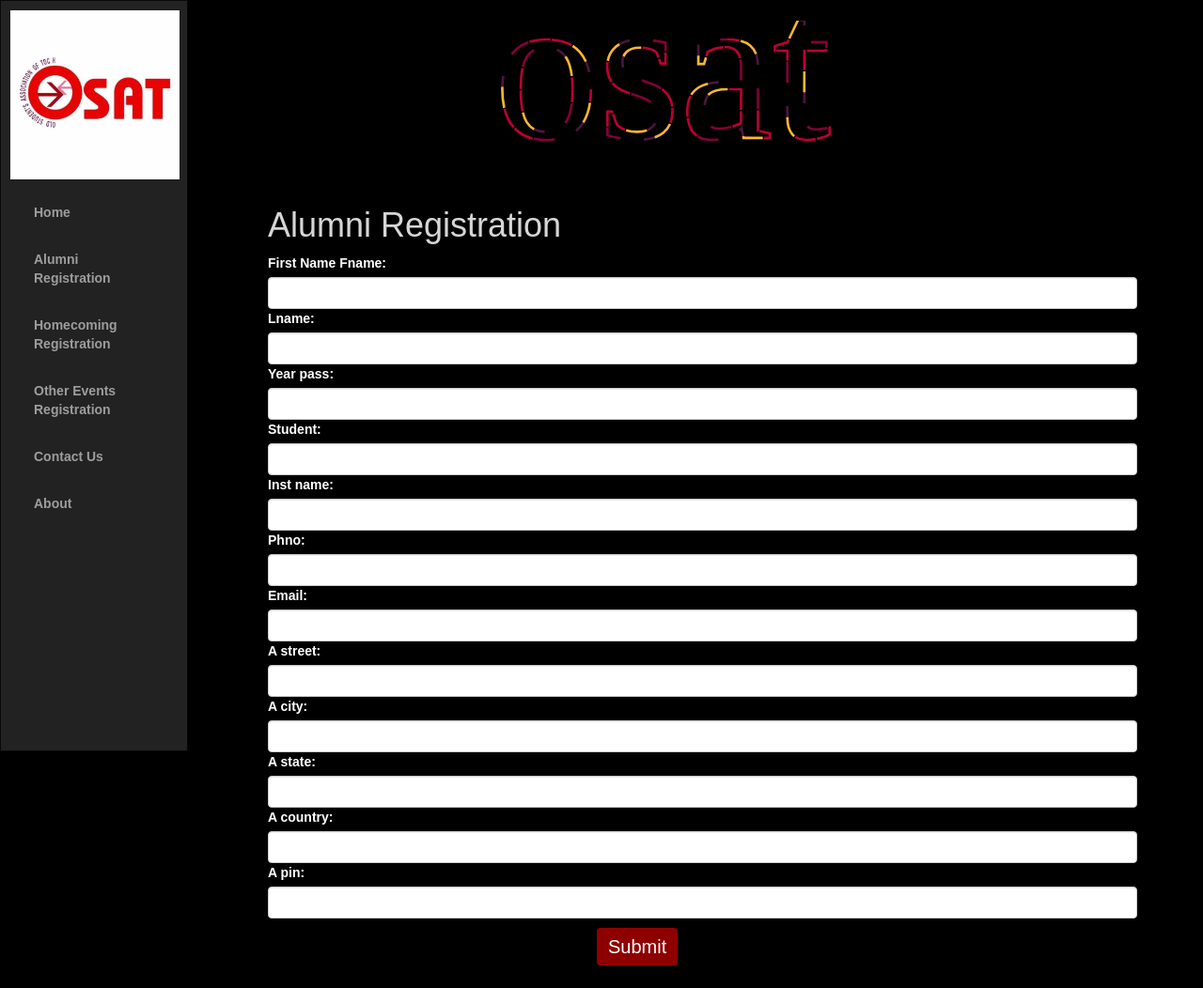
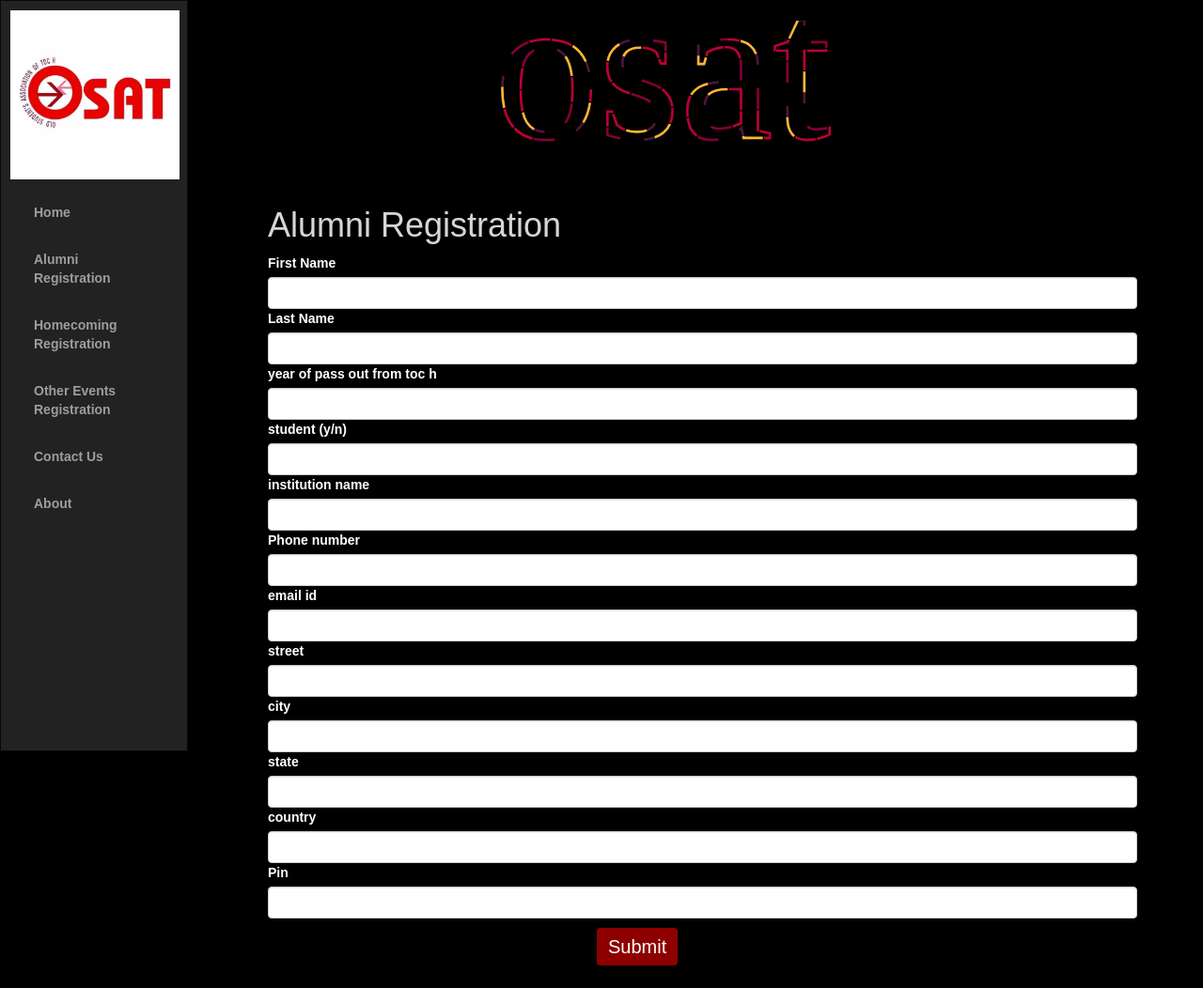
Before and after one commit to Augustinetharakan12/toch, a Django app: page /osat/a_registration/ in a window 1280 px wide. Shown: the whole page at 94% size. Run offline with Django 3.2, Linux system fonts and the light colour scheme; some libraries are stand-ins or nearby versions.

Commit message:
changes in the registration page

```diff
--- a/osat/templates/osat/a_registration.html
+++ b/osat/templates/osat/a_registration.html
@@ -4,7 +4,29 @@
     <form method="post"> {% csrf_token %}
         <div class="rform">
         <label >First Name</label>
-        {{ detailsform }}
+        {{ detailsform.fname }}
+	<label >Last Name</label>
+        {{ detailsform.lname }}
+	<label >year of pass out from toc h</label>
+        {{ detailsform.year_pass }}
+	<label >student (y/n)</label>
+        {{ detailsform.student }}
+	<label >institution name</label>
+        {{ detailsform.inst_name }}
+	<label >Phone number </label>
+        {{ detailsform.phno }}
+	<label >email id</label>
+        {{ detailsform.email }}
+	<label >street</label>
+        {{ detailsform.a_street }}
+	<label >city</label>
+        {{ detailsform.a_city }}
+	<label >state</label>
+        {{ detailsform.a_state }}
+	<label >country</label>
+        {{ detailsform.a_country }}
+	<label >Pin</label>
+        {{ detailsform.a_pin }}
         <div class="pbutton">
         <input type="submit" class="btn btn-primary">
         </div>
```
